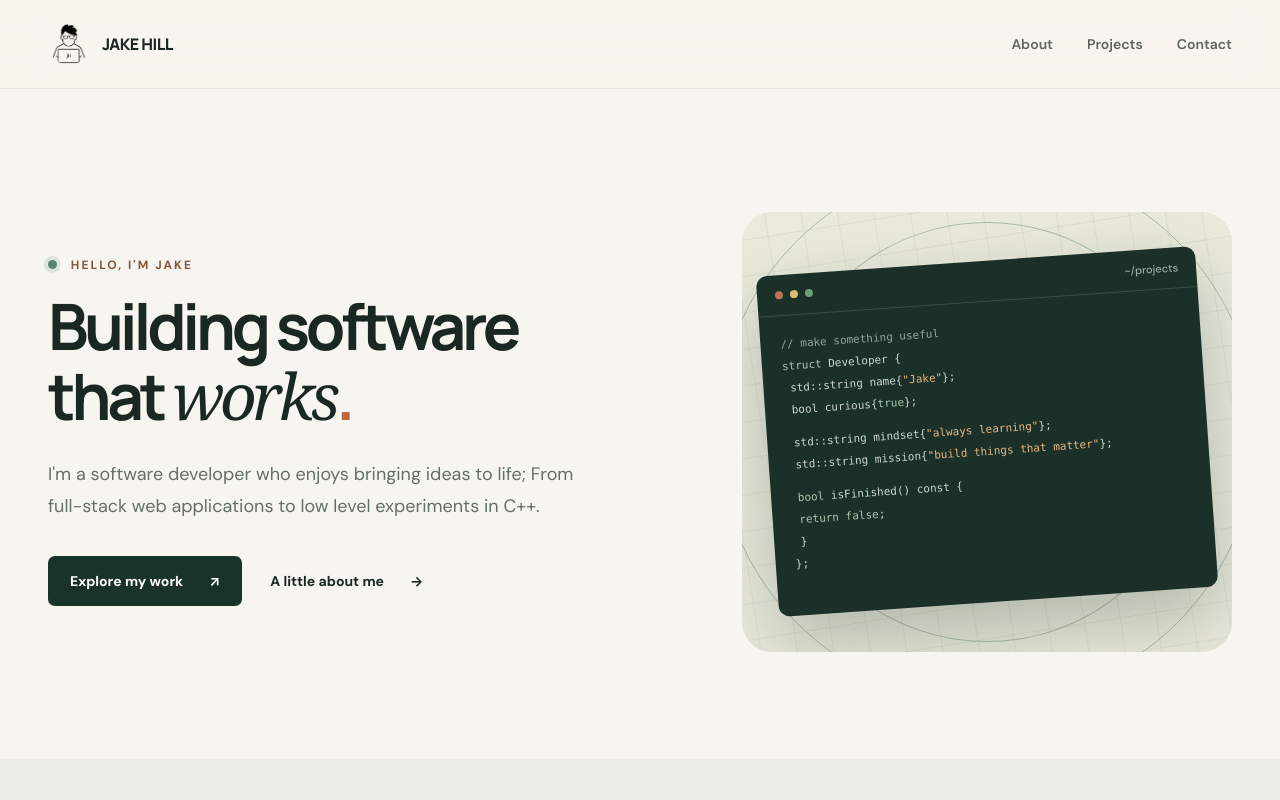
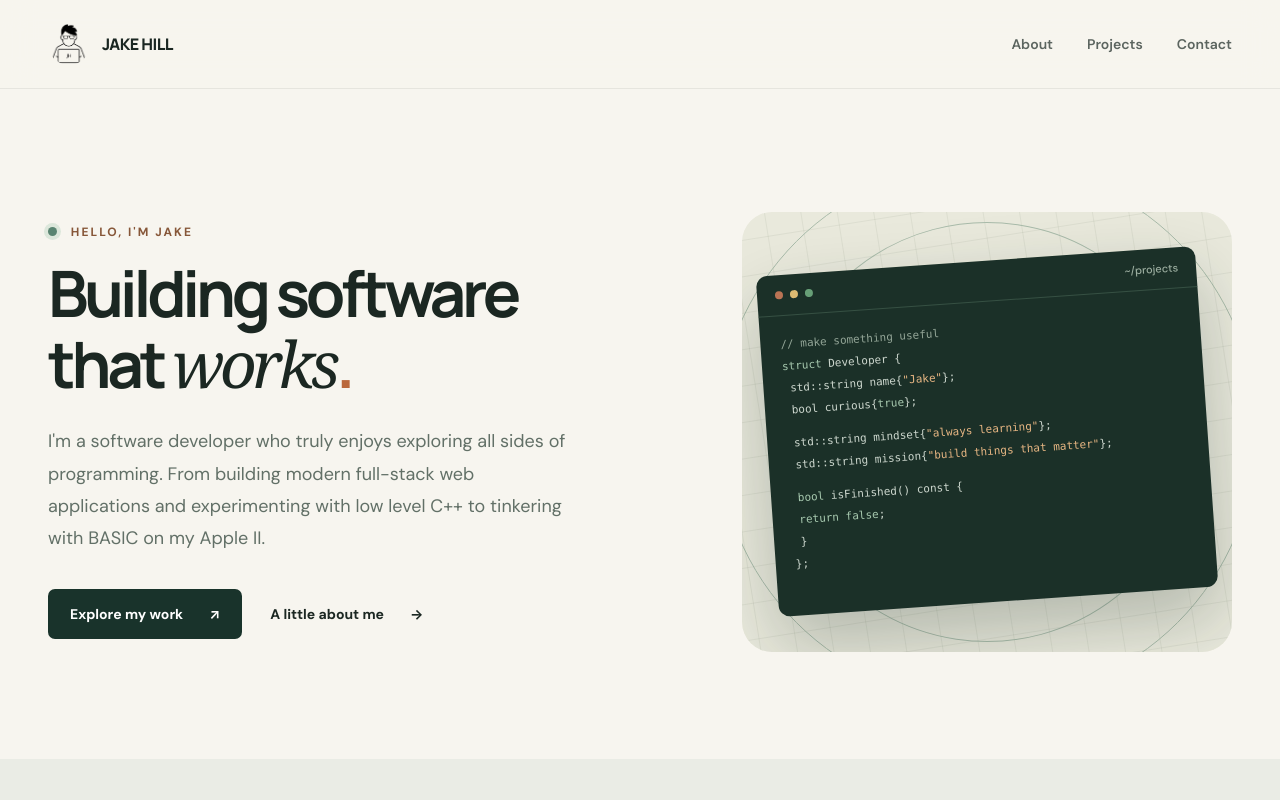
Before and after one commit to jacob-hill90/Portfolio, a React (Vite) app: page / in a window 1280 px wide. Shown: the top 800 px of the page. Built offline with nearby package versions, Linux system fonts and the light colour scheme.

Commit message:
added blurb about programming in BASIC

```diff
--- a/src/pages/Home.jsx
+++ b/src/pages/Home.jsx
@@ -17,8 +17,10 @@ export default function Home() {
             <span className="period">.</span>
           </h1>
           <p className="hero-description">
-            I'm a software developer who enjoys bringing ideas to life; From
-            full-stack web applications to low level experiments in C++.
+            I'm a software developer who truly enjoys exploring all sides of
+            programming. From building modern full-stack web applications and
+            experimenting with low level C++ to tinkering with BASIC on my Apple
+            II.
           </p>
           <div className="hero-actions">
             <Link to="/projects/" className="button button-dark">
```
